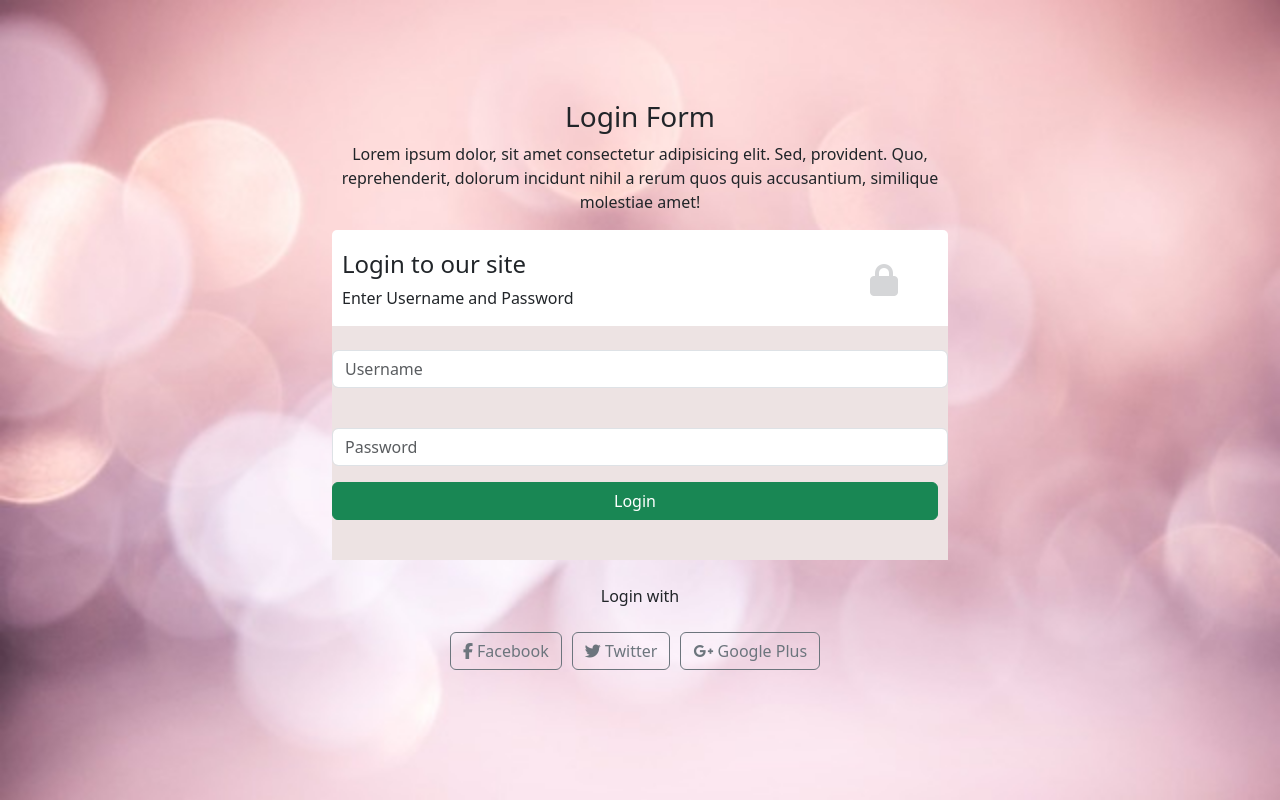
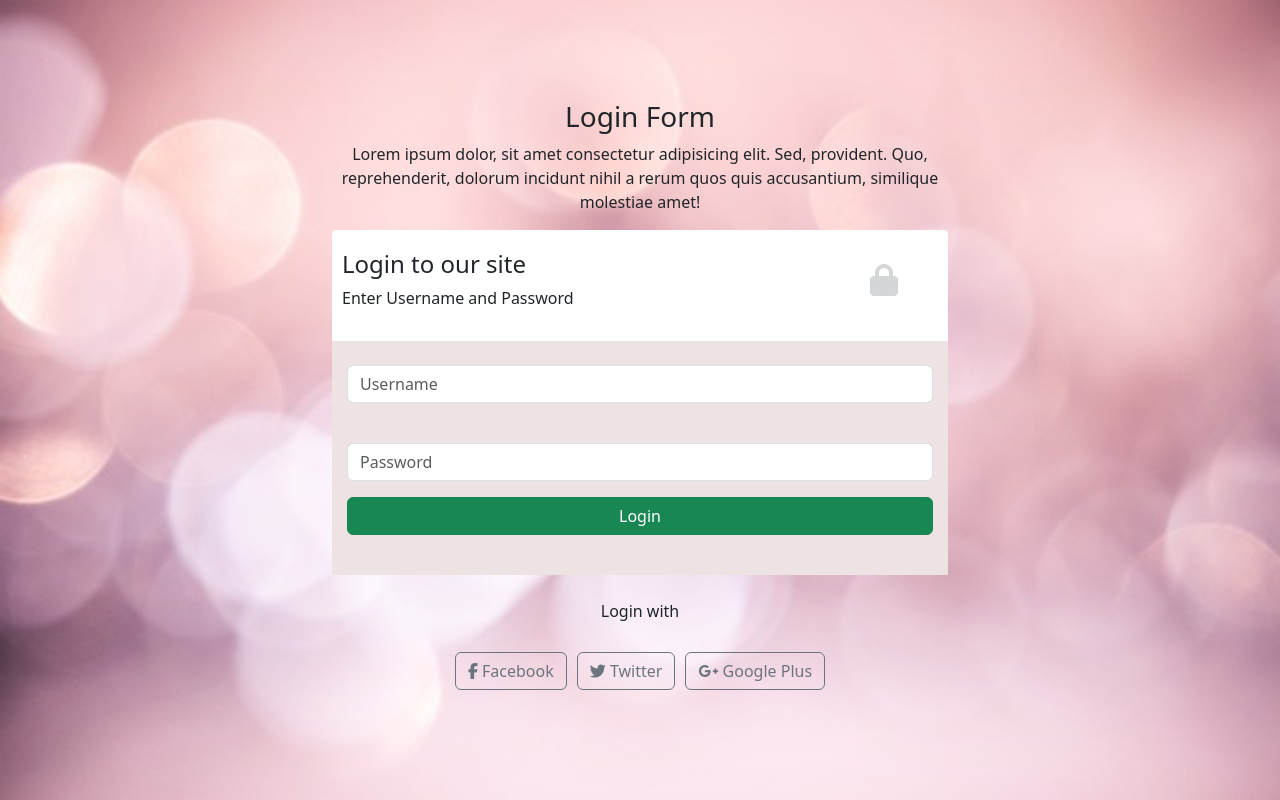
Before and after one commit to TECHMA-FullStack-Java-Angular/TA32, a plain HTML site: page Ejercicio1/index.html in a window 1280 px wide. Drawn offline with nearby package versions, Linux system fonts and the light colour scheme.

Commit message:
Finalización ejercicio 1

```diff
--- a/Ejercicio1/css/style.css
+++ b/Ejercicio1/css/style.css
@@ -2,11 +2,7 @@ body {
   background-image: url(../images/background.jpg);
   background-size: cover;
   padding-top: 100px;
-
 }
-
-
-
 
 #loginForm {
   text-align: center;
@@ -17,15 +13,13 @@ body {
   border-top-right-radius: 5px;
   background-color: white;
   padding: 0px;
-
 }
-.instructions{
+.instructions {
   padding-left: 10px;
   padding-top: 20px;
-
 }
 
-.intro{
+.intro {
   display: flex;
   justify-content: space-between;
 }
@@ -33,24 +27,22 @@ form {
   background-color: rgb(237, 227, 227);
 }
 
-.fa-lock{
+.fa-lock {
   padding-top: 50px;
   padding-right: 50px;
 }
 .buttons {
+  display: flex;
+  justify-content: center;
+}
+.btn-outline-secondary {
+  margin: 5px;
+}
 
-  display: flex;
-  justify-content:center;
-
-
-}
-.btn{
-    margin-right: 10px;
-
-}
 .footer {
   text-align: center;
 }
 .mb-3 {
   border-radius: 5px;
+  margin: 15px;
 }
--- a/Ejercicio1/index.html
+++ b/Ejercicio1/index.html
@@ -13,10 +13,12 @@
       integrity="sha384-KK94CHFLLe+nY2dmCWGMq91rCGa5gtU4mk92HdvYe+M/SXH301p5ILy+dN9+nJOZ"
       crossorigin="anonymous"
     />
-    <script src="https://kit.fontawesome.com/0a35e8168b.js" crossorigin="anonymous"></script>
+    <script
+      src="https://kit.fontawesome.com/0a35e8168b.js"
+      crossorigin="anonymous"
+    ></script>
   </head>
   <body>
-
     <div class="container-fluid col-md-6 col-10">
       <div id="loginForm">
         <h3>Login Form</h3>
@@ -32,11 +34,11 @@
             <h4>Login to our site</h4>
             <p>Enter Username and Password</p>
           </div>
-        <div><i class="fa-solid fa-lock fa-2xl" style="color: #d5d6d8;"></i></div>
-
+          <div>
+            <i class="fa-solid fa-lock fa-2xl" style="color: #d5d6d8"></i>
+          </div>
         </div>
         <form>
-
           <div class="mb-3">
             <label for="exampleInputEmail1" class="form-label"></label>
             <input
@@ -59,17 +61,14 @@
           <div class="mb-3 d-grid gap-2">
             <button type="submit" class="btn btn-success">Login</button>
           </div>
-          <br>
+          <br />
         </form>
-
       </div>
-      <div >
-        <br>
+      <div>
+        <br />
         <div class="footer">Login with</div>
-      <br>
+        <br />
         <div class="buttons">
-
-
           <div>
             <button type="button" class="btn btn-outline-secondary">
               <i class="fa-brands fa-facebook-f"></i> Facebook
@@ -88,8 +87,6 @@
           </div>
         </div>
       </div>
-
-
     </div>
 
     <script
```
Lines whose indentation alone changed are shown as unchanged.
